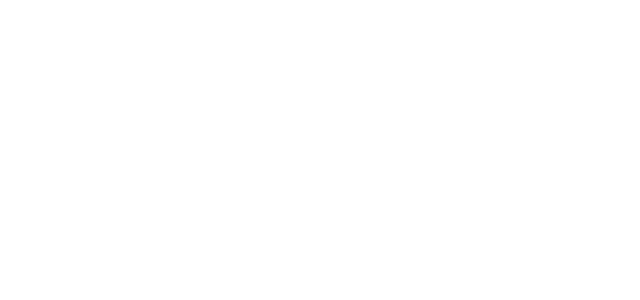
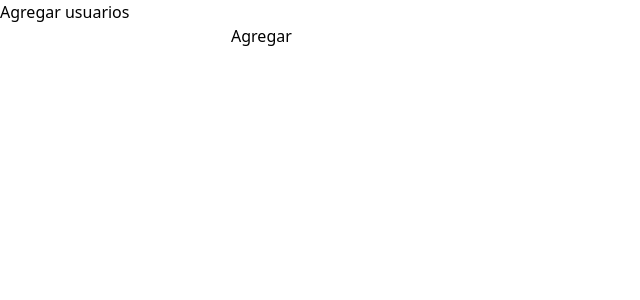
Before and after one commit to JohnMachaca/nuxt-app, a Nuxt app: page /ejercicios/adduser in a window 1280 px wide. Before the commit this address had no page. Shown: the top 300 px of the page, without its empty margins (0-640 px from the left). Built offline with nearby package versions, Linux system fonts and the light colour scheme.

Commit message:
p.trabajo

```diff
--- /dev/null
+++ b/app/pages/ejercicios/adduser.vue
@@ -0,0 +1,19 @@
+<script setup>
+import {ref} from "vue"
+const usuarios = ref([])
+const nombre = ref("")
+
+const agregar = ()=>{
+  usuarios.value.push(nombre.value)
+  nombre.value=""
+}
+
+</script>
+<template>
+<h1>Agregar usuarios</h1>
+<input v-model="nombre"></input>
+<button @click="agregar">Agregar</button>
+<ul>
+    <li v-for="usuario in usuarios" :key="usuario">{{usuario}}</li>
+</ul>
+</template>
```
